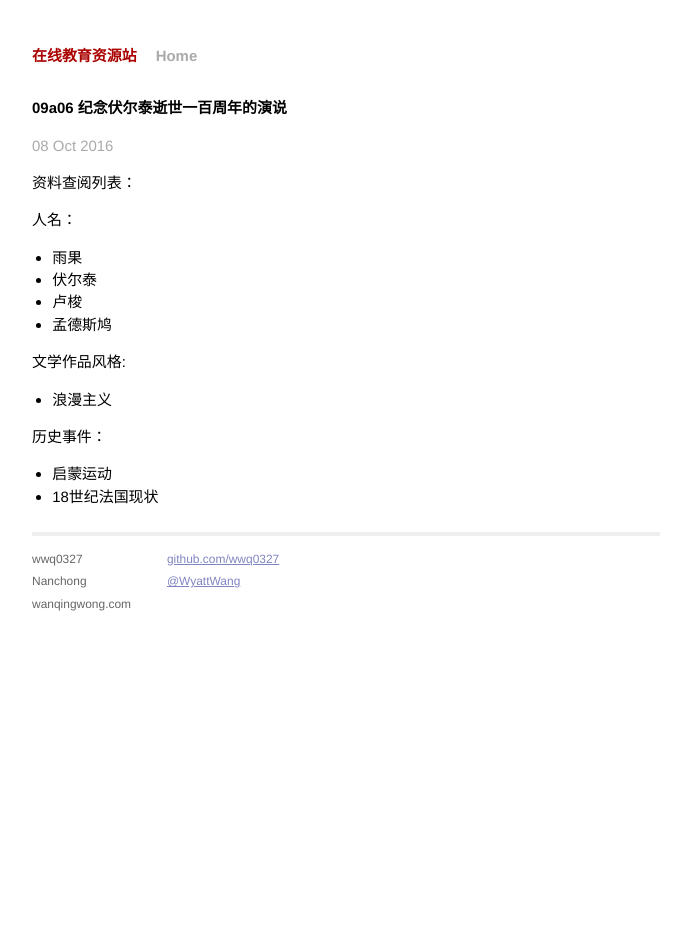
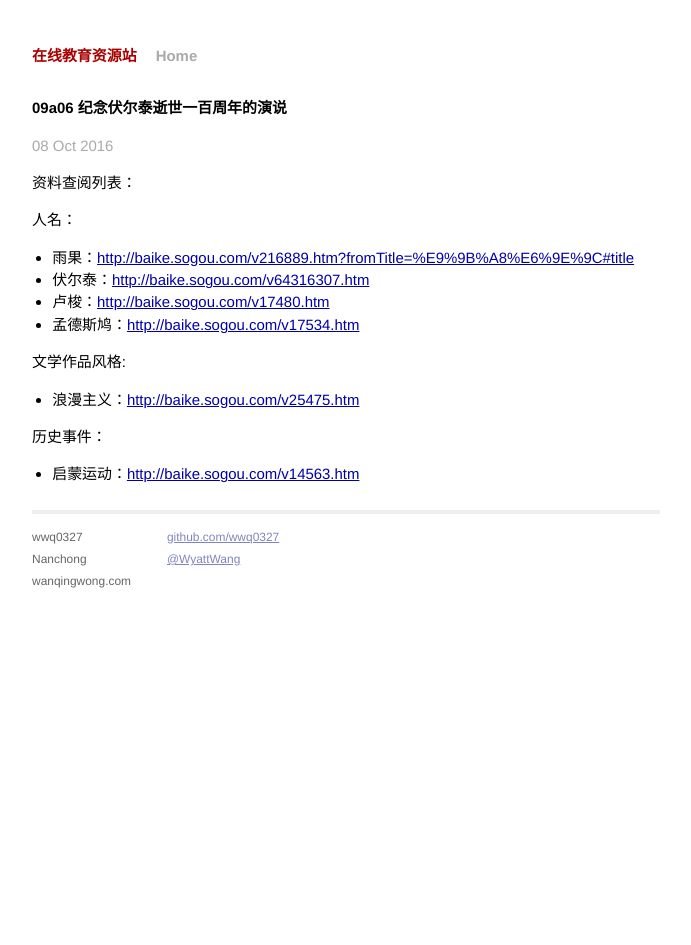
Before and after one commit to wwq0327/class, a Jekyll site: the page built from _posts/2016-10-08-09a06.markdown, in a window 1280 px wide. Shown: the whole page, without its empty margins (294-985 px from the left). Built offline with Jekyll 4.4.1, drawn with Linux system fonts in a browser that asks for light colours; Markdown is read by kramdown in place of the engine named in the settings.

Commit message:
Update 2016-10-08-09a06.markdown

```diff
--- a/_posts/2016-10-08-09a06.markdown
+++ b/_posts/2016-10-08-09a06.markdown
@@ -8,14 +8,13 @@ keywords: 雨果
 资料查阅列表：
 
 人名：
-- 雨果
-- 伏尔泰
-- 卢梭
-- 孟德斯鸠
+- 雨果：<http://baike.sogou.com/v216889.htm?fromTitle=%E9%9B%A8%E6%9E%9C#title>
+- 伏尔泰：<http://baike.sogou.com/v64316307.htm>
+- 卢梭：<http://baike.sogou.com/v17480.htm>
+- 孟德斯鸠：<http://baike.sogou.com/v17534.htm>
 
 文学作品风格:
-- 浪漫主义
+- 浪漫主义：<http://baike.sogou.com/v25475.htm>
 
 历史事件：
-- 启蒙运动
-- 18世纪法国现状
+- 启蒙运动：<http://baike.sogou.com/v14563.htm>
```
